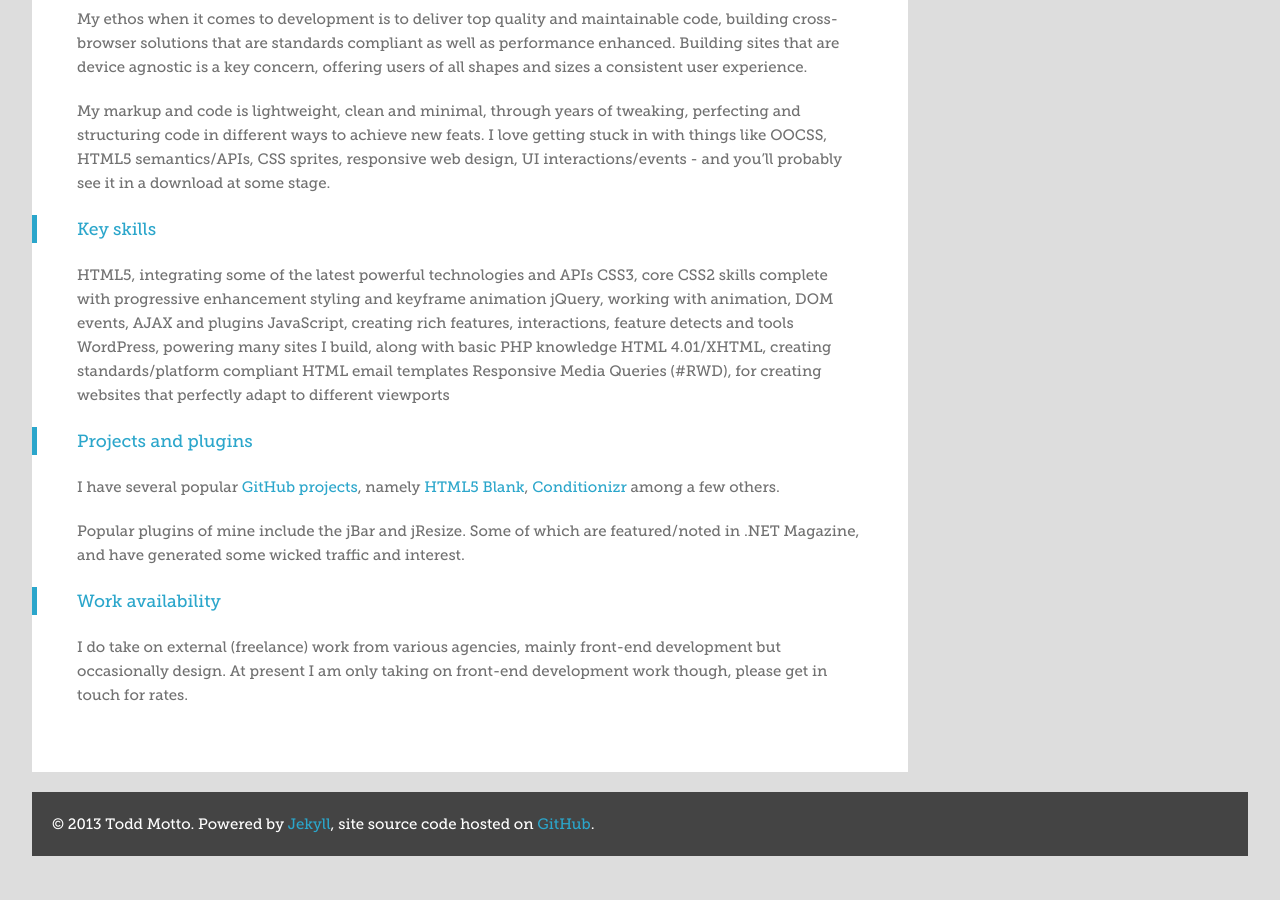
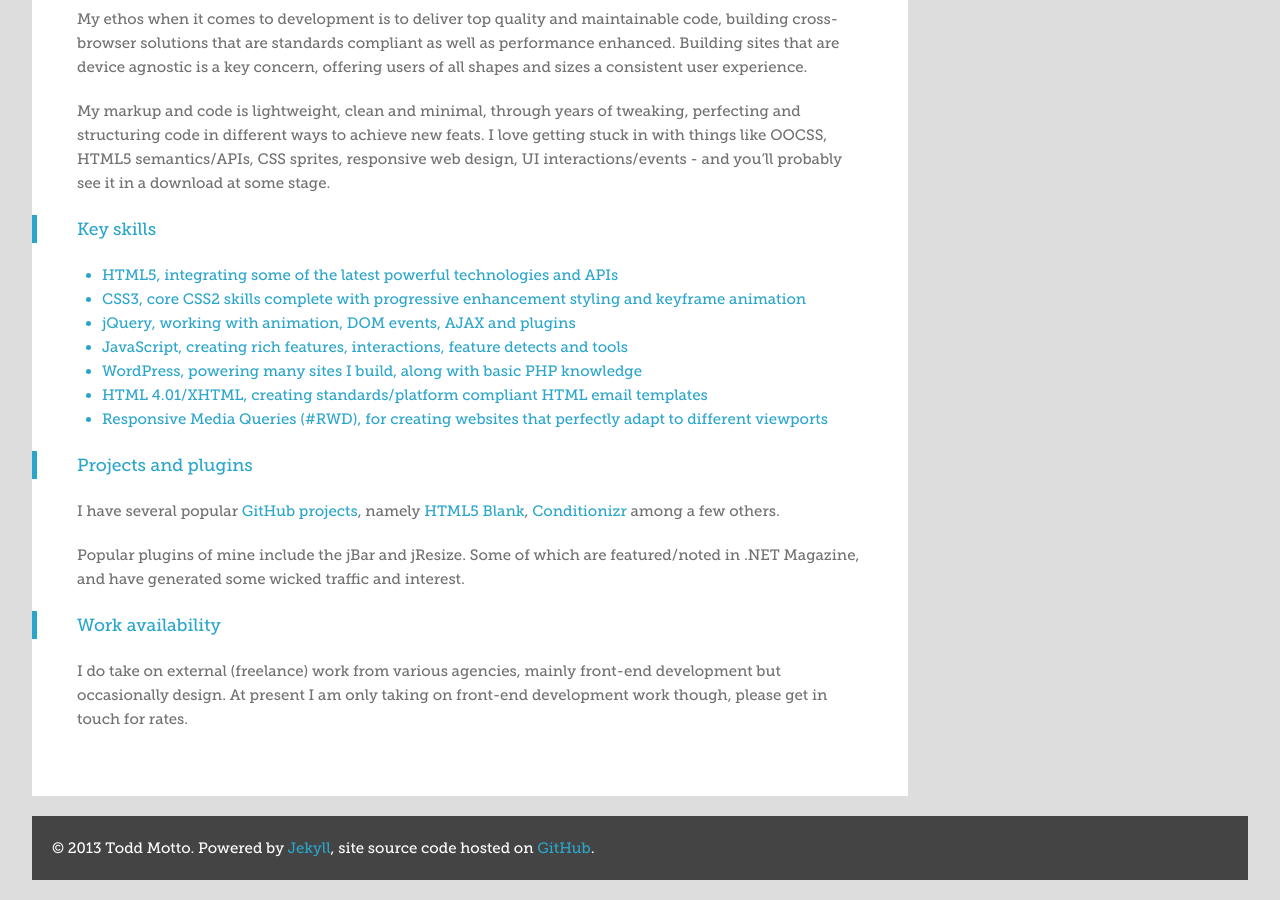
Before and after one commit to lechoo/toddmotto.github.com, a Jekyll site: the page built from about.md, in a window 1280 px wide and 900 px high, scrolled down 702 px. Built offline with Jekyll 4.4.1, drawn with Linux system fonts in a browser that asks for light colours; Markdown is read by kramdown in place of the engine named in the settings; comment, search, counter and statistics services are not loaded; before the commit the page ends 1578 px from its top, so only the background shows below that.

Commit message:
Add About page

```diff
--- a/about.md
+++ b/about.md
@@ -18,13 +18,15 @@ My ethos when it comes to development is to deliver top quality and maintainable
 My markup and code is lightweight, clean and minimal, through years of tweaking, perfecting and structuring code in different ways to achieve new feats. I love getting stuck in with things like OOCSS, HTML5 semantics/APIs, CSS sprites, responsive web design, UI interactions/events - and you'll probably see it in a download at some stage.
 
 ### Key skills
-HTML5, integrating some of the latest powerful technologies and APIs
-CSS3, core CSS2 skills complete with progressive enhancement styling and keyframe animation
-jQuery, working with animation, DOM events, AJAX and plugins
-JavaScript, creating rich features, interactions, feature detects and tools
-WordPress, powering many sites I build, along with basic PHP knowledge
-HTML 4.01/XHTML, creating standards/platform compliant HTML email templates
-Responsive Media Queries (#RWD), for creating websites that perfectly adapt to different viewports
+<ul class="post-list">
+	<li>HTML5, integrating some of the latest powerful technologies and APIs</li>
+	<li>CSS3, core CSS2 skills complete with progressive enhancement styling and keyframe animation</li>
+	<li>jQuery, working with animation, DOM events, AJAX and plugins</li>
+	<li>JavaScript, creating rich features, interactions, feature detects and tools</li>
+	<li>WordPress, powering many sites I build, along with basic PHP knowledge</li>
+	<li>HTML 4.01/XHTML, creating standards/platform compliant HTML email templates</li>
+	<li>Responsive Media Queries (#RWD), for creating websites that perfectly adapt to different viewports</li>
+</ul>
 
 ### Projects and plugins
 I have several popular <a href="//github.com/toddmotto" target="_blank">GitHub projects</a>, namely <a href="//html5blank.com" target="_blank">HTML5 Blank</a>, <a href="//conditionizr.com" target="_blank">Conditionizr</a> among a few others.
```
